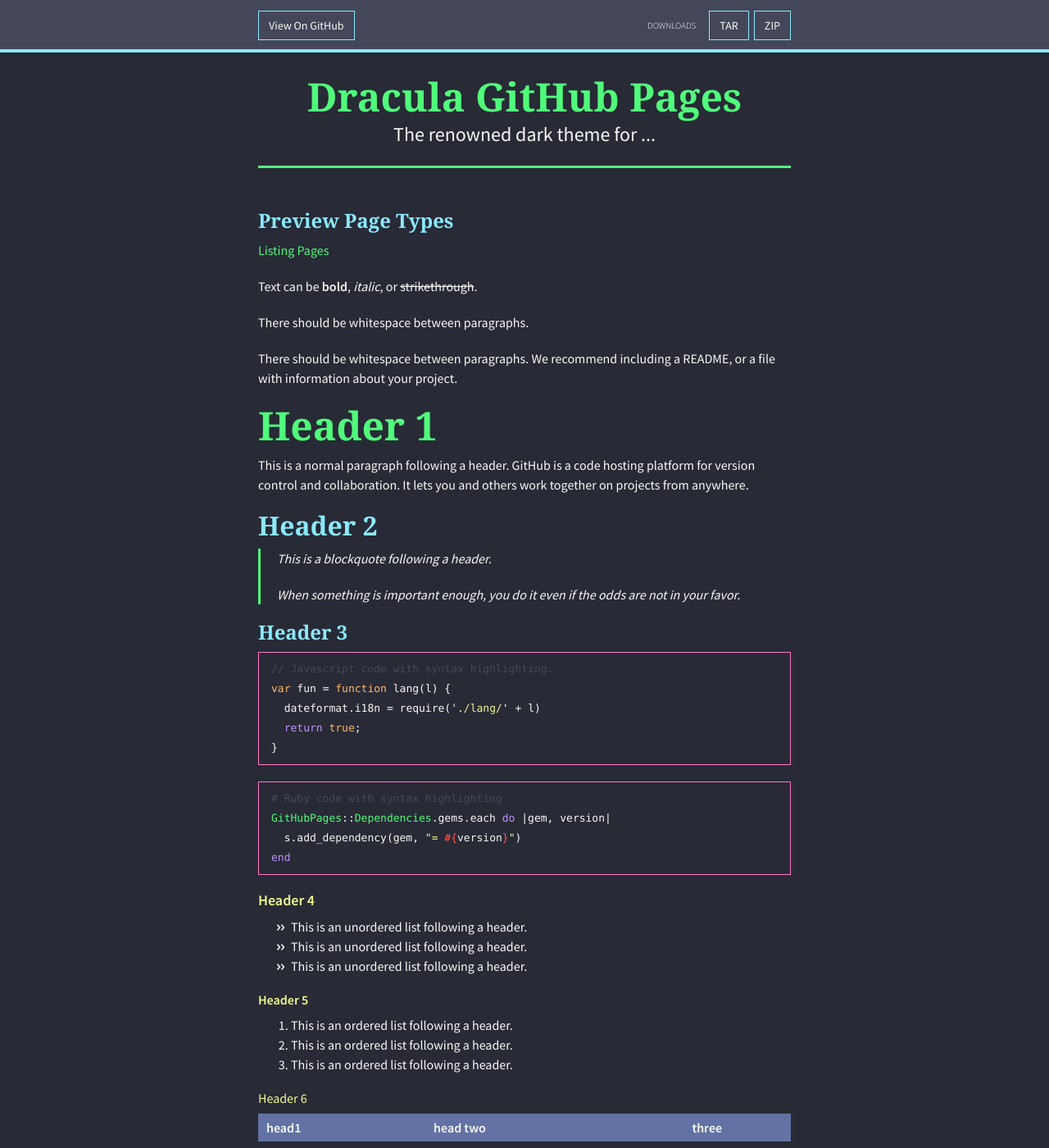
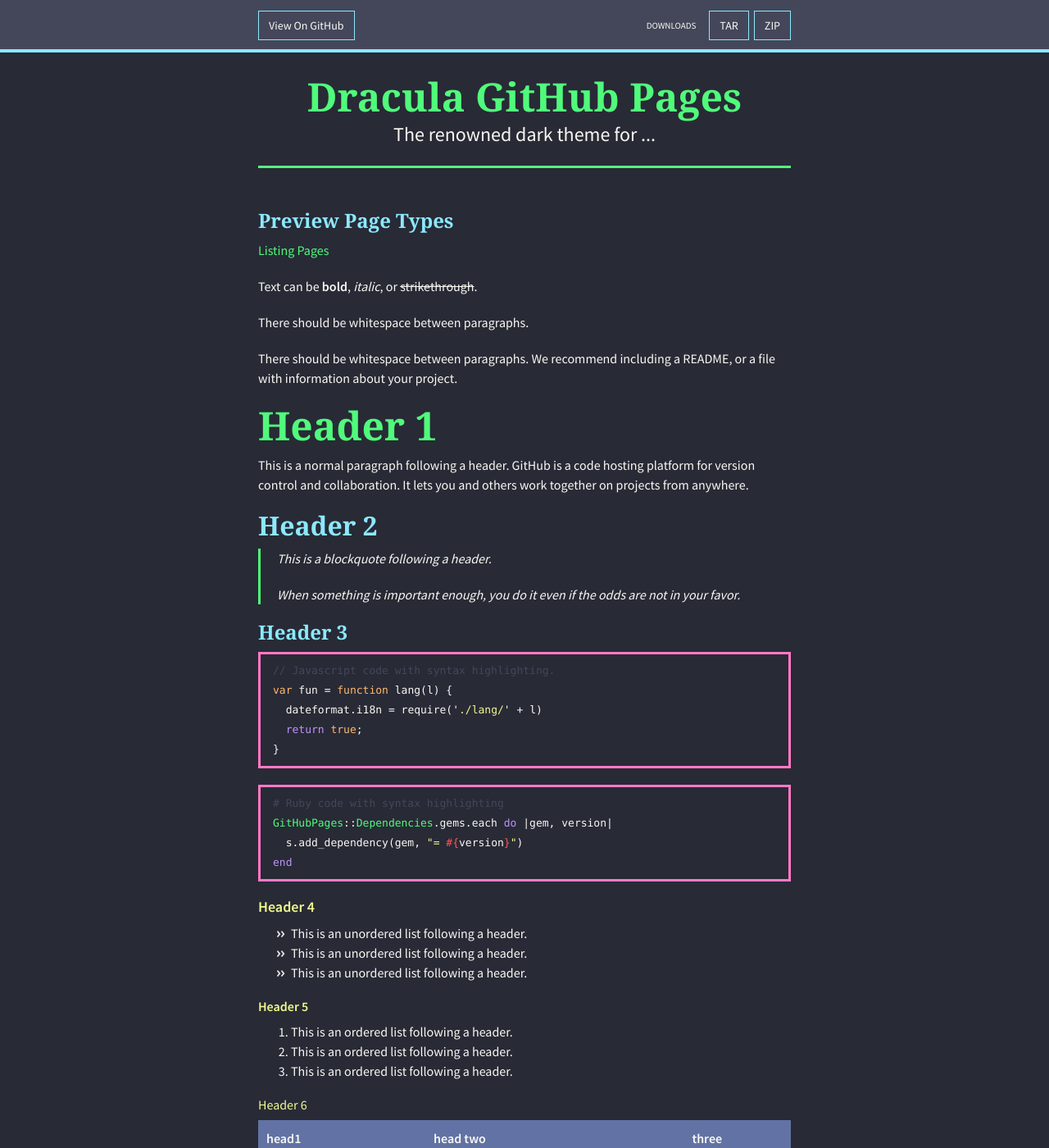
Before and after one commit to dracula/gh-pages, a Jekyll site: the page built from index.md, in a window 1280 px wide and 1400 px high. Shown: the whole window at 82% size. Built offline with Jekyll 4.4.1, drawn with Linux system fonts in a browser that asks for light colours; nearby versions of some CDN libraries; our own code applies the rules of GitHub Pages for plain Markdown files.

Commit message:
styling: some minor changes to borders

```diff
--- a/_sass/jekyll-theme-dracula.scss
+++ b/_sass/jekyll-theme-dracula.scss
@@ -123,7 +123,7 @@ code {
 pre {
   padding:8px 15px;
   background: $background;
-  border:1px solid $pink;
+  border:3px solid $pink;
   overflow: auto;
   overflow-y: hidden;
 
@@ -142,7 +142,7 @@ table {
 
 th {
   text-align:left;
-  padding:5px 10px;
+  padding:10px;
   background: $comment;
   color: $foreground;
   font-weight: 600;
@@ -151,7 +151,7 @@ th {
 td {
   text-align:left;
   padding:5px 10px;
-  border-bottom:1px solid $purple;
+  border-bottom:2px solid $purple;
 }
 
 hr {
@@ -169,7 +169,7 @@ dt {
 
 button, a.button {
   color: $background;
-  border: 1px solid $cyan;
+  border: 2px solid $cyan;
   background: $cyan;
   padding: 10px 12px;
   margin-top: 6px;
@@ -203,7 +203,7 @@ button, a.button {
     margin: 6px auto;
 
     li {
-      font-weight: 300;
+      font-weight: 400;
       list-style: none;
       display: inline;
       color: $foreground;
@@ -238,6 +238,7 @@ button, a.button {
       }
 
       &.title {
+        color: $foreground;
         float: right;
         margin-right: 10px;
         font-size: 11px;
```
